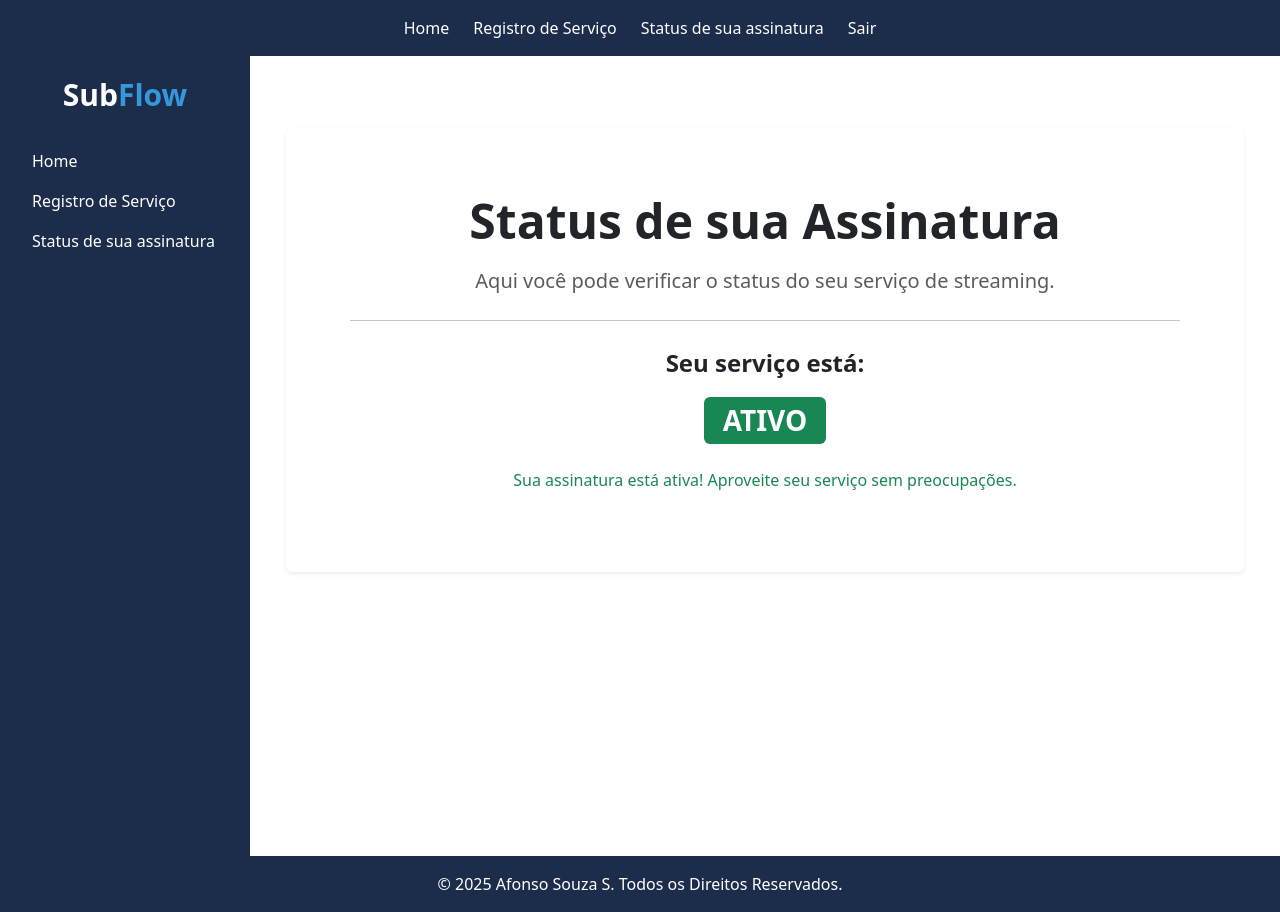
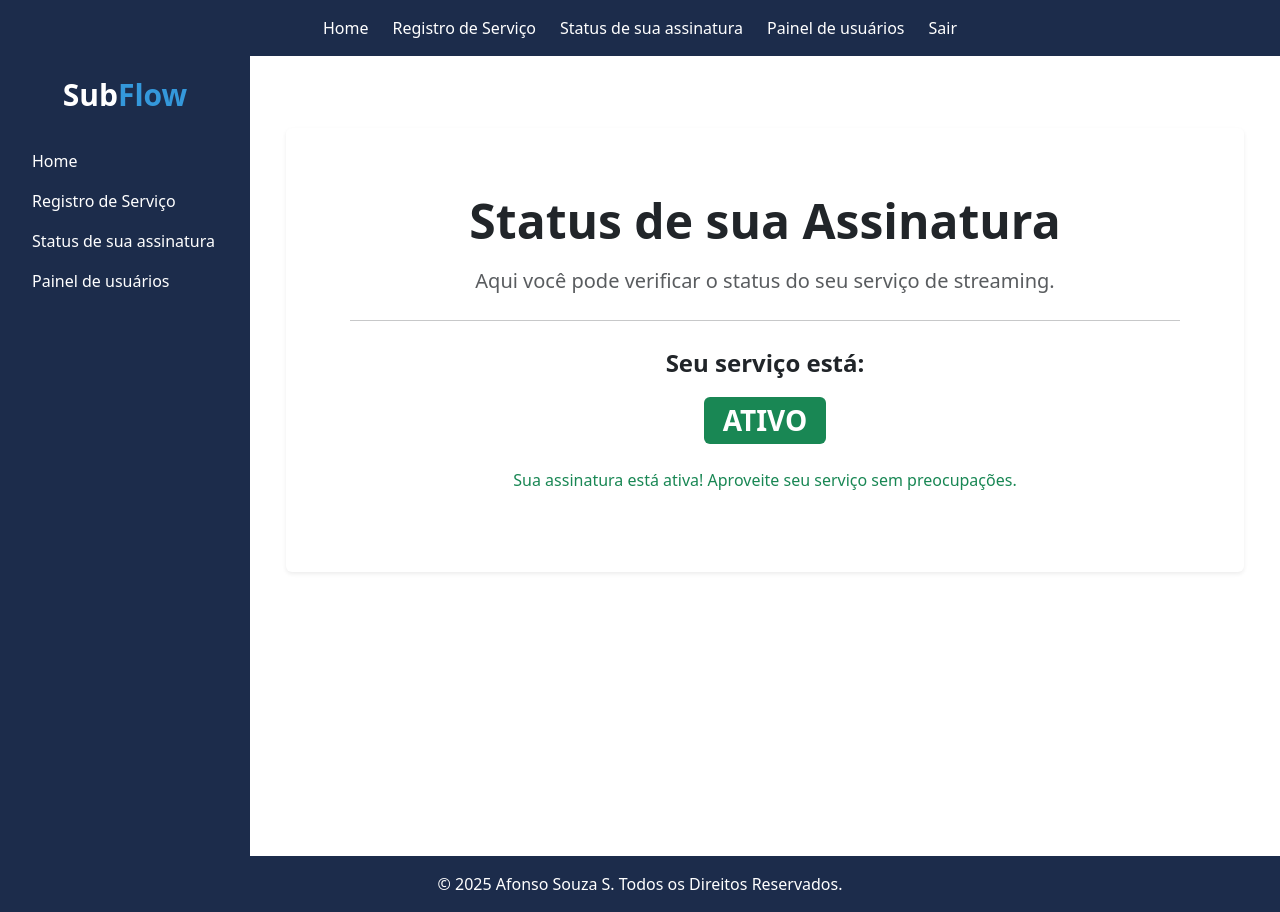
Before and after one commit to oafon5o/SubFlow_Front, a React (Vite) app: page /statusAssinatura in a window 1280 px wide. Built offline with nearby package versions, Linux system fonts and the light colour scheme; no server answers.

Commit message:
botao esqueci minha senha, botao painel usuarios

```diff
--- a/src/componentes/header/index.tsx
+++ b/src/componentes/header/index.tsx
@@ -9,6 +9,7 @@ function Header(){
                 <Link to="/home" className="text-white text-decoration-none">Home</Link>
                 <Link to="/registroServico" className="text-white text-decoration-none">Registro de Serviço</Link>
                 <Link to="/statusAssinatura" className="text-white text-decoration-none">Status de sua assinatura</Link>
+                <Link to="/usuarios" className="text-white text-decoration-none">Painel de usuários</Link>
                 <Link to="/" className="text-white text-decoration-none">Sair</Link>
             </nav>
         </header>
--- a/src/componentes/sidebar/index.tsx
+++ b/src/componentes/sidebar/index.tsx
@@ -27,6 +27,11 @@ function Sidebar() {
                         Status de sua assinatura
                     </Link>
                 </li>
+                <li className="nav-item">
+                    <Link to="/usuarios" className="nav-link text-white">
+                        Painel de usuários
+                    </Link>
+                </li>
             </ul>
         </div>
     );
--- /dev/null
+++ b/src/pages/esqueciSenha/index.tsx
@@ -0,0 +1,9 @@
+function EsqueciSenha(){
+    (
+        <>
+        </>
+    )
+    return;
+}
+
+export default EsqueciSenha
--- a/src/pages/login/index.tsx
+++ b/src/pages/login/index.tsx
@@ -57,6 +57,9 @@ function Login() {
                 <label htmlFor="senha" className="form-label">Senha</label>
                 <input type="password" name="senha" className="form-control" id="senha" value={formData.senha} onChange={handlerChange} placeholder="Digite sua senha" />
             </div>
+            <div className="text-left mb-3">
+                <Link to="/esqueciSenha">Esqueci minha senha</Link>
+            </div>
             <button type="submit" className="btn btn-primary w-100">Entrar</button>
             <div className="text-center mt-3">
                 <span>Não tem uma conta? </span>
--- a/src/route.tsx
+++ b/src/route.tsx
@@ -7,6 +7,7 @@ import LayoutLoginCadastrese from "./componentes/layoutLoginCadastrese";
 import Login from "./pages/login";
 import Cadastrese from "./pages/cadastrese";
 import UsuarioListar from "./pages/listaUsuarios";
+import EsqueciSenha from "./pages/esqueciSenha";
 
 function AppRoutes(){
     return(
@@ -14,6 +15,7 @@ function AppRoutes(){
             <Route path="/" element={<LayoutLoginCadastrese />}>
                 <Route index element={<Login />} />
                 <Route path="/cadastro" element={<Cadastrese />} />
+                <Route path="/esqueciSenha" element={<EsqueciSenha />} />
             </Route>
             <Route element={<LayoutServicoStatus />}>
                 <Route path="/home" element={<Home />} />
```
